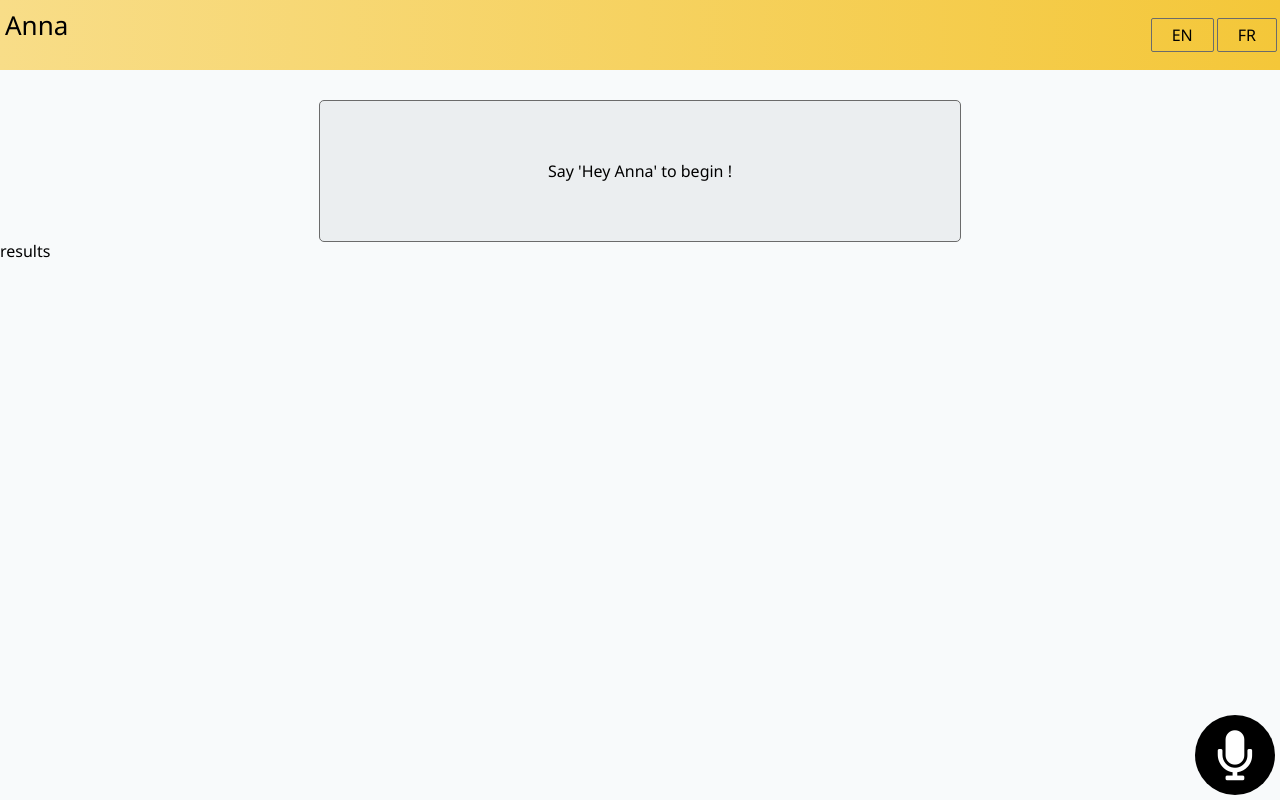
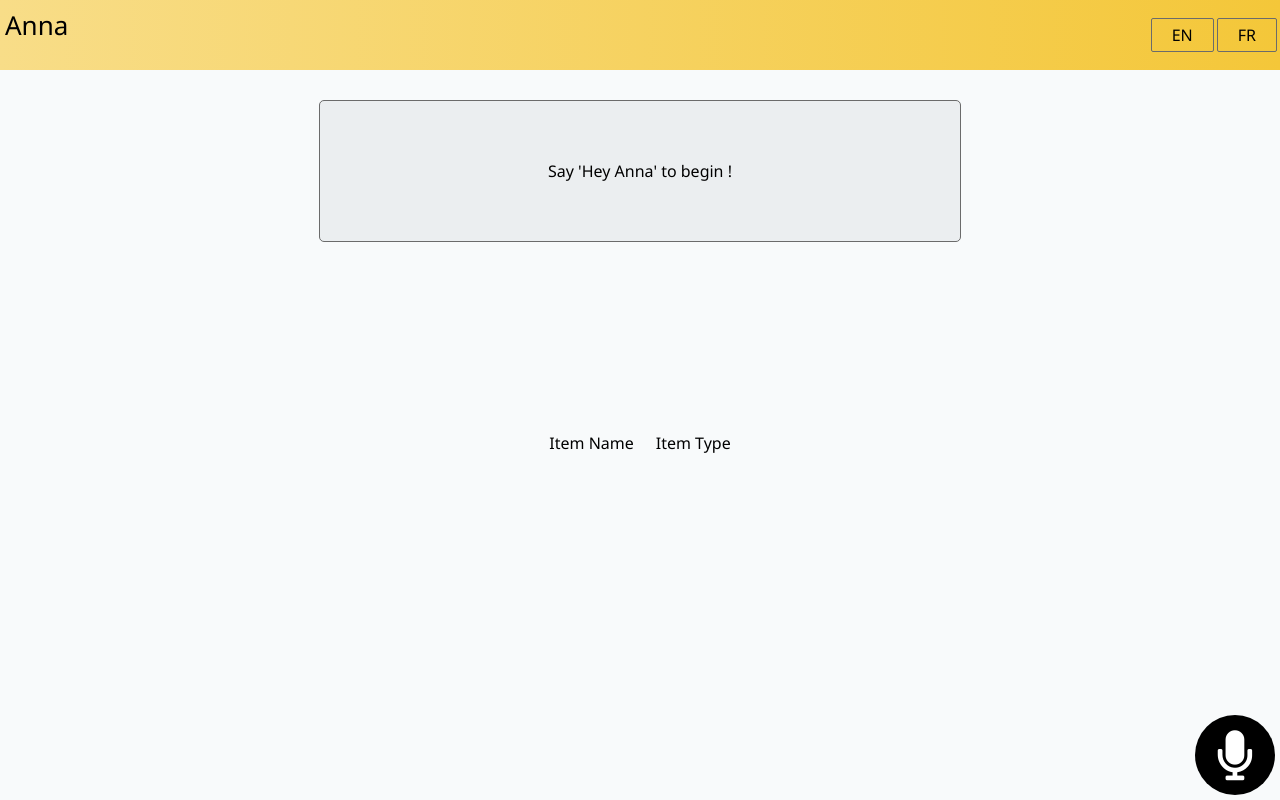
Before and after one commit to Earthii/Anna, an Angular app in the folder front-end/: page / in a window 1280 px wide. Built offline with nearby package versions, Linux system fonts and the light colour scheme.

Commit message:
simple table

```diff
--- a/front-end/src/app/app.component.html
+++ b/front-end/src/app/app.component.html
@@ -1,21 +1,34 @@
 <div class="app-container">
   <div class="header">
     <div class="title"><span>Anna</span></div>
-    <div class="lang-container" style="margin-left:auto"><span class="lang">EN</span></div>
+    <div class="lang-container" style="margin-left:auto">
+      <span class="lang">EN</span>
+    </div>
     <div class="lang-container"><span class="lang">FR</span></div>
   </div>
   <div class="content">
     <div class="speech-to-text">
       <div class="box">
-        <span id="final_span" [ngClass]="{displaynone: talking}">Say 'Hey Anna' to begin !</span>
-        <span id="interim_span" [ngClass]="{displaynone: !talking}"></span>
+        <span id="final_span" [ngClass]="{ displaynone: talking }"
+          >Say 'Hey Anna' to begin !</span
+        >
+        <span id="interim_span" [ngClass]="{ displaynone: !talking }"></span>
       </div>
     </div>
     <div class="results-container">
-      results
+      <table>
+        <tr>
+          <td>Item Name</td>
+          <td>Item Type</td>
+        </tr>
+        <tr>
+          <td>{{ itemName }}</td>
+          <td>{{ type }}</td>
+        </tr>
+      </table>
     </div>
   </div>
 </div>
 <div class="mic-container">
-  <i class="fas fa-microphone" [ngClass]="{active: talking}"></i>
+  <i class="fas fa-microphone" [ngClass]="{ active: talking }"></i>
 </div>
--- a/front-end/src/app/app.component.scss
+++ b/front-end/src/app/app.component.scss
@@ -58,6 +58,17 @@
     }
     .results-container {
       flex: 0.8;
+      display: flex;
+      table {
+        margin-left: auto;
+        margin-right: auto;
+        margin-top: 20px;
+        tr {
+          td {
+            padding: 10px;
+          }
+        }
+      }
     }
   }
 }
```
Also changed, not shown: front-end/src/index.html (line endings or trailing spaces).
